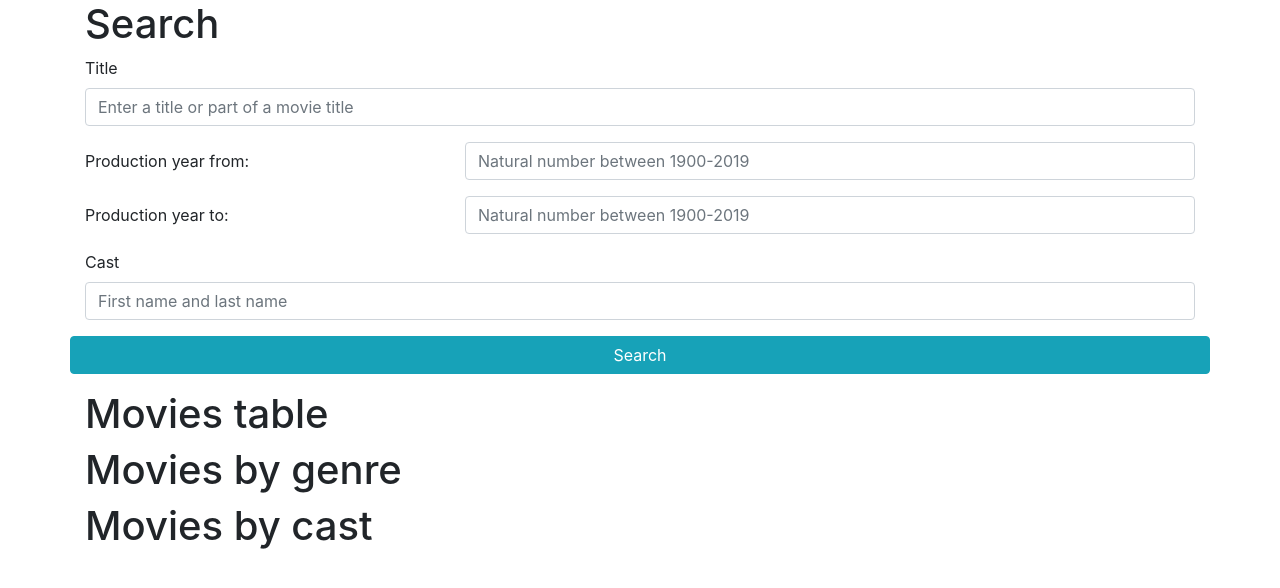
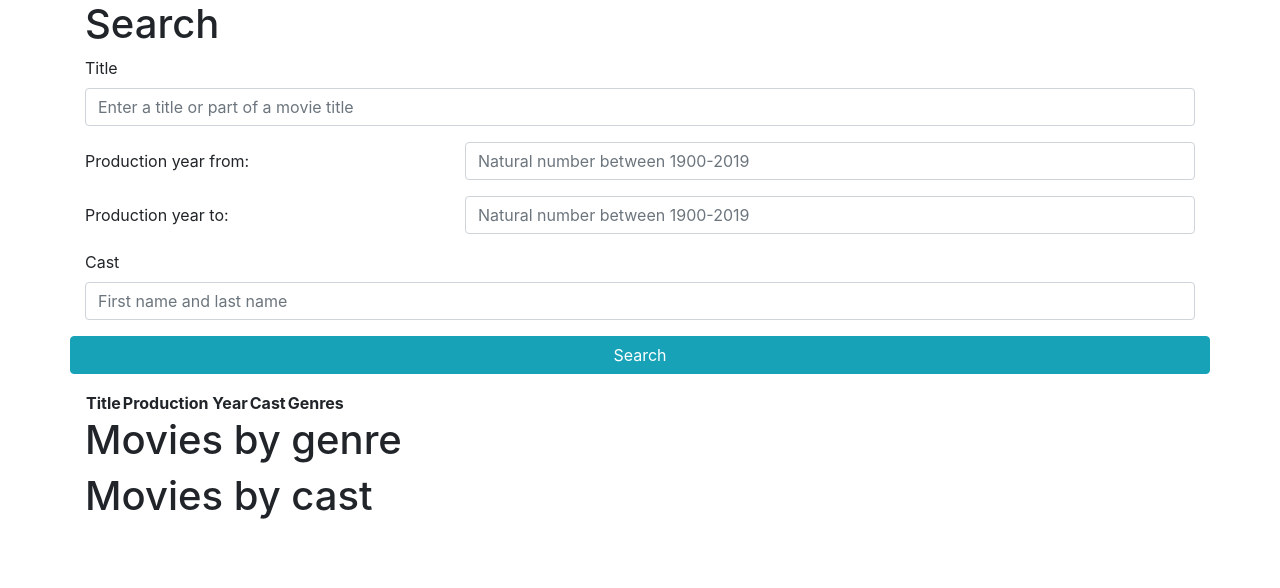
Before and after one commit to By698/awji3-filmy, a Vue app: page / in a window 1280 px wide. Shown: the top 588 px of the page. Built offline with nearby package versions, Linux system fonts and the light colour scheme; what vue-underscore would draw is missing.

Commit message:
add movie table header

```diff
--- a/src/components/MoviesTable.vue
+++ b/src/components/MoviesTable.vue
@@ -1,6 +1,16 @@
 <template>
   <div class="table-movies">
-    <h1>Movies table</h1>
+    <table class="table-condensed table-hover">
+      <thead>
+        <tr>
+          <th>Title</th>
+          <th>Production Year</th>
+          <th>Cast</th>
+          <th>Genres</th>
+        </tr>
+      </thead>
+      <tbody></tbody>
+    </table>
   </div>
 </template>
 
```
